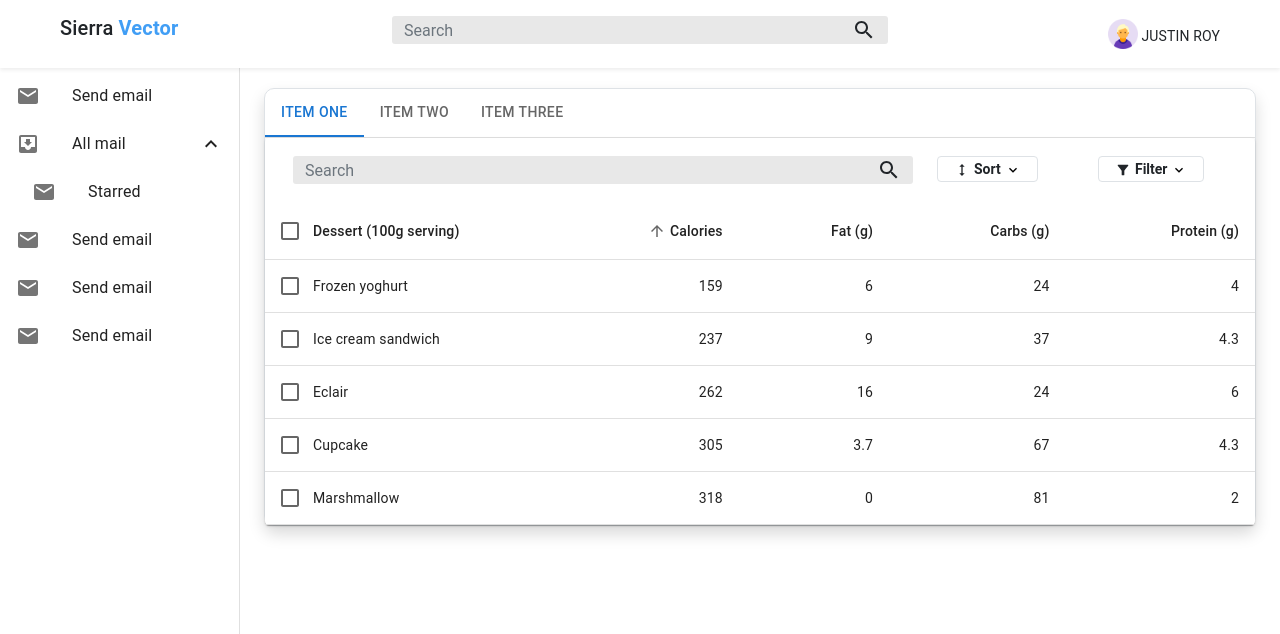
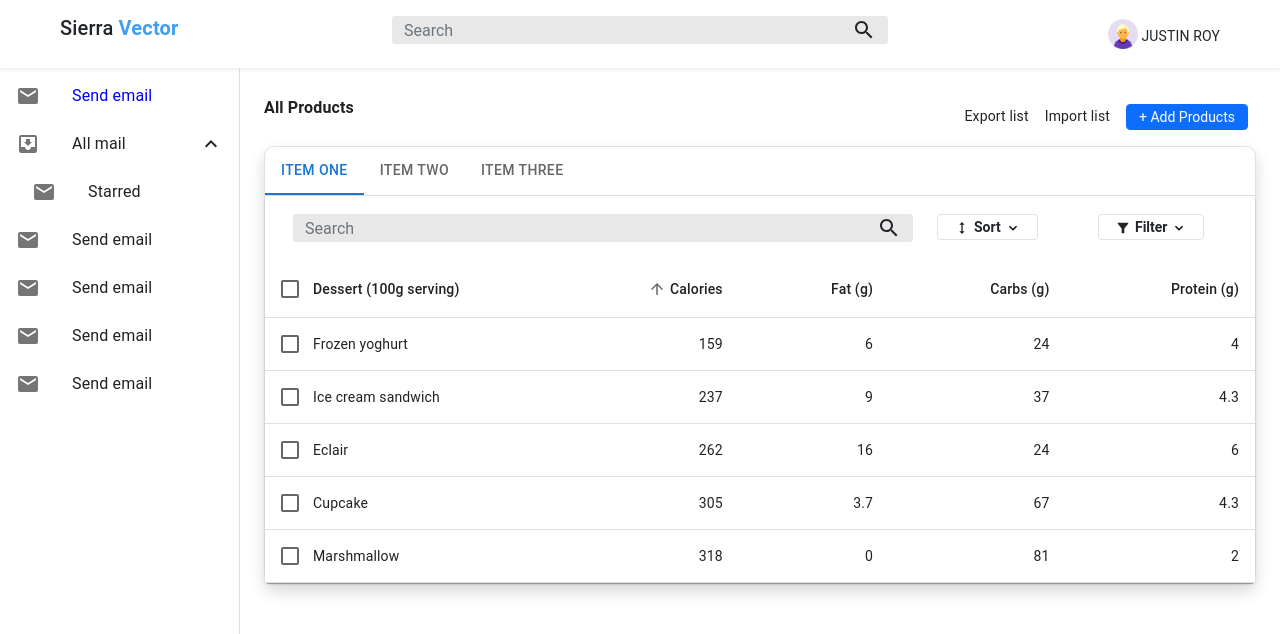
Before and after one commit to poojaksingh/Sierra-Vector, a React (Create React App) app: page / in a window 1280 px wide. Shown: the top 634 px of the page. Built offline with nearby package versions, Linux system fonts and the light colour scheme; no server answers.

Commit message:
Add Sidebar

```diff
--- a/src/App.js
+++ b/src/App.js
@@ -1,4 +1,4 @@
-import AllProducts from "./pages/AllProducts";
+import AllProducts from "./Pages/AllProducts";
 import "./App.css";
 
 function App() {
--- a/src/Components/AppBar/AppBar.jsx
+++ b/src/Components/AppBar/AppBar.jsx
@@ -1,27 +1,16 @@
-import { useState } from "react";
 import Box from "@mui/material/Box";
-import Drawer from "@mui/material/Drawer";
+
 import AppBar from "@mui/material/AppBar";
 import CssBaseline from "@mui/material/CssBaseline";
 import Toolbar from "@mui/material/Toolbar";
-import List from "@mui/material/List";
+
 // import Typography from "@mui/material/Typography";
-import Divider from "@mui/material/Divider";
-import ListItem from "@mui/material/ListItem";
-import ListItemIcon from "@mui/material/ListItemIcon";
-import ListItemText from "@mui/material/ListItemText";
-import InboxIcon from "@mui/icons-material/MoveToInbox";
-import MailIcon from "@mui/icons-material/Mail";
+
 import Navbar from "../Navbar/Navbar";
-import Collapse from "@mui/material/Collapse";
-import ExpandLess from "@mui/icons-material/ExpandLess";
-import ExpandMore from "@mui/icons-material/ExpandMore";
 
-const drawerWidth = 240;
+import Sidebar from "../Sidebar/Sidebar";
 
 export default function ClippedDrawer({ children }) {
-  const [open, setOpen] = useState(true);
-
   return (
     <Box sx={{ display: "flex" }}>
       <CssBaseline />
@@ -37,64 +26,7 @@ export default function ClippedDrawer({ children }) {
           </Typography>
         </Toolbar> */}
       </AppBar>
-      <Drawer
-        variant="permanent"
-        sx={{
-          width: drawerWidth,
-          flexShrink: 0,
-          [`& .MuiDrawer-paper`]: {
-            width: drawerWidth,
-            boxSizing: "border-box",
-          },
-        }}
-      >
-        <Toolbar />
-        <Box sx={{ overflow: "auto" }}>
-          <List>
-            <ListItem button key={"Send email"}>
-              <ListItemIcon>
-                <MailIcon />
-              </ListItemIcon>
-              <ListItemText primary={"Send email"} />
-            </ListItem>
-            <ListItem button key={"All mail"} onClick={() => setOpen(!open)}>
-              <ListItemIcon>
-                <InboxIcon />
-              </ListItemIcon>
-              <ListItemText primary={"All mail"} />
-              {open ? <ExpandLess /> : <ExpandMore />}
-            </ListItem>
-            <Collapse in={open} timeout="auto" unmountOnExit>
-              <List component="div" disablePadding>
-                <ListItem button key={"Starred"} sx={{ pl: 4 }}>
-                  <ListItemIcon>
-                    <MailIcon />
-                  </ListItemIcon>
-                  <ListItemText primary="Starred" />
-                </ListItem>
-              </List>
-            </Collapse>
-            <ListItem button key={"Send email"}>
-              <ListItemIcon>
-                <MailIcon />
-              </ListItemIcon>
-              <ListItemText primary={"Send email"} />
-            </ListItem>
-            <ListItem button key={"Send email"}>
-              <ListItemIcon>
-                <MailIcon />
-              </ListItemIcon>
-              <ListItemText primary={"Send email"} />
-            </ListItem>
-            <ListItem button key={"Send email"}>
-              <ListItemIcon>
-                <MailIcon />
-              </ListItemIcon>
-              <ListItemText primary={"Send email"} />
-            </ListItem>
-          </List>
-        </Box>
-      </Drawer>
+      <Sidebar />
       <Box component="main" sx={{ flexGrow: 1, p: 3 }}>
         <Toolbar />
         {children}
--- a/src/Components/CustomTable/CustomTable.jsx
+++ b/src/Components/CustomTable/CustomTable.jsx
@@ -40,17 +40,6 @@ function CustomTable() {
   const ITEM_HEIGHT = 48;
   const ITEM_PADDING_TOP = 8;
 
-  useEffect(() => {
-    axios
-      .get("https://jsonplaceholder.typicode.com/users")
-      .then((res) => {
-        setTableData(res.data);
-        console.log("Result:", tableData);
-      })
-      .catch((error) => {
-        console.log(error);
-      });
-  }, []);
   const MenuProps = {
     PaperProps: {
       style: {
@@ -255,13 +244,6 @@ function CustomTable() {
         sx={{
           pl: { sm: 2 },
           pr: { xs: 1, sm: 1 },
-          ...(numSelected > 0 && {
-            bgcolor: (theme) =>
-              alpha(
-                theme.palette.primary.main,
-                theme.palette.action.activatedOpacity
-              ),
-          }),
         }}
       >
         <div className="container-fluid">
@@ -440,10 +422,10 @@ function CustomTable() {
   const emptyRows =
     page > 0 ? Math.max(0, (1 + page) * rowsPerPage - rows.length) : 0;
   return (
-    <Box sx={{ width: "100%", border: "none" }}>
-      <Paper sx={{ width: "100%", border: "none" }}>
+    <Box sx={{ width: "100%" }}>
+      <Paper sx={{ width: "100%" }}>
         <EnhancedTableToolbar numSelected={selected.length} />
-        <TableContainer>
+        <TableContainer sx={{}}>
           <Table
             sx={{ minWidth: 500 }}
             aria-labelledby="tableTitle"
@@ -468,6 +450,9 @@ function CustomTable() {
 
                   return (
                     <TableRow
+                      sx={{
+                        bgcolor: "white",
+                      }}
                       hover
                       onClick={(event) => handleClick(event, row.name)}
                       role="checkbox"
@@ -478,7 +463,7 @@ function CustomTable() {
                     >
                       <TableCell padding="checkbox">
                         <Checkbox
-                          color="secondary"
+                          color="primary"
                           checked={isItemSelected}
                           inputProps={{
                             "aria-labelledby": labelId,
--- /dev/null
+++ b/src/Components/Sidebar/Sidebar.jsx
@@ -0,0 +1,99 @@
+import React from "react";
+import { useState } from "react";
+import Box from "@mui/material/Box";
+import Drawer from "@mui/material/Drawer";
+import AppBar from "@mui/material/AppBar";
+import CssBaseline from "@mui/material/CssBaseline";
+import Toolbar from "@mui/material/Toolbar";
+import List from "@mui/material/List";
+// import Typography from "@mui/material/Typography";
+import Divider from "@mui/material/Divider";
+import ListItem from "@mui/material/ListItem";
+import ListItemIcon from "@mui/material/ListItemIcon";
+import ListItemText from "@mui/material/ListItemText";
+import InboxIcon from "@mui/icons-material/MoveToInbox";
+import MailIcon from "@mui/icons-material/Mail";
+import Navbar from "../Navbar/Navbar";
+import Collapse from "@mui/material/Collapse";
+import ExpandLess from "@mui/icons-material/ExpandLess";
+import ExpandMore from "@mui/icons-material/ExpandMore";
+const drawerWidth = 240;
+function Sidebar() {
+  const [open, setOpen] = useState(true);
+  return (
+    <div>
+      <Drawer
+        variant="permanent"
+        sx={{
+          width: drawerWidth,
+          flexShrink: 0,
+          [`& .MuiDrawer-paper`]: {
+            width: drawerWidth,
+            boxSizing: "border-box",
+          },
+        }}
+      >
+        <Toolbar />
+        <Box sx={{ overflow: "auto" }}>
+          <List>
+            <ListItem
+              button
+              key={"Send email"}
+              sx={{
+                color: "blue",
+              }}
+            >
+              <ListItemIcon>
+                <MailIcon />
+              </ListItemIcon>
+              <ListItemText primary={"Send email"} />
+            </ListItem>
+            <ListItem button key={"All mail"} onClick={() => setOpen(!open)}>
+              <ListItemIcon>
+                <InboxIcon />
+              </ListItemIcon>
+              <ListItemText primary={"All mail"} />
+              {open ? <ExpandLess /> : <ExpandMore />}
+            </ListItem>
+            <Collapse in={open} timeout="auto" unmountOnExit>
+              <List component="div" disablePadding>
+                <ListItem button key={"Starred"} sx={{ pl: 4 }}>
+                  <ListItemIcon>
+                    <MailIcon />
+                  </ListItemIcon>
+                  <ListItemText primary="Starred" />
+                </ListItem>
+              </List>
+            </Collapse>
+            <ListItem button key={"Send email"}>
+              <ListItemIcon>
+                <MailIcon />
+              </ListItemIcon>
+              <ListItemText primary={"Send email"} />
+            </ListItem>
+            <ListItem button key={"Send email"}>
+              <ListItemIcon>
+                <MailIcon />
+              </ListItemIcon>
+              <ListItemText primary={"Send email"} />
+            </ListItem>
+            <ListItem button key={"Send email"}>
+              <ListItemIcon>
+                <MailIcon />
+              </ListItemIcon>
+              <ListItemText primary={"Send email"} />
+            </ListItem>
+            <ListItem button key={"Send email"}>
+              <ListItemIcon>
+                <MailIcon />
+              </ListItemIcon>
+              <ListItemText primary={"Send email"} />
+            </ListItem>
+          </List>
+        </Box>
+      </Drawer>
+    </div>
+  );
+}
+
+export default Sidebar;
--- a/src/container/All Products/AllProductsContainer.jsx
+++ b/src/container/All Products/AllProductsContainer.jsx
@@ -4,6 +4,24 @@ import Tabs from "../../Components/Tabs/Tabs";
 function AllProductsContainer() {
   return (
     <AppBar>
+      <div className="container-fluid py-2 px-0">
+        <div class="d-flex bd-highlight p-0">
+          <div class=" flex-grow-1">
+            <b>All Products</b>
+          </div>
+          <div class="p-2">
+            <small>Export list</small>
+          </div>
+          <div class="p-2">
+            <small>Import list</small>
+          </div>
+          <div class="p-2">
+            <button type="button" class="btn btn-primary py-0">
+              <small>+ Add Products</small>
+            </button>
+          </div>
+        </div>
+      </div>
       <Tabs />
     </AppBar>
   );
--- a/src/pages/AllProducts.jsx
+++ b/src/pages/AllProducts.jsx
@@ -1,4 +1,4 @@
-import AllProductsContainer from "../container/All Products/AllProductsContainer";
+import AllProductsContainer from "../Container/All Products/AllProductsContainer";
 
 function AllProducts() {
   return <AllProductsContainer />;
```
